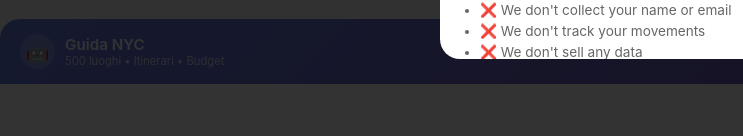
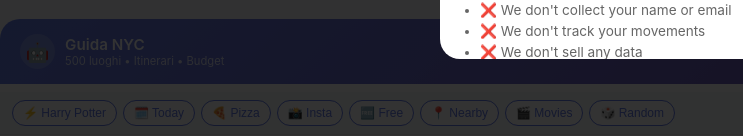
Before and after one commit to Cato1978/nyc-teen-guide, a website: page nyc-teen-app-secure.html in a window 1280 px wide. Shown: the part 661-797 px from the top of the page, 0-743 px from the left. Drawn offline with nearby package versions, Linux system fonts and the light colour scheme.

Commit message:
Add quick action buttons to chatbot for easy suggestions

```diff
--- a/nyc-teen-app-secure.html
+++ b/nyc-teen-app-secure.html
@@ -138,6 +138,9 @@
         .chat-container.open .chat-toggle { transform: rotate(180deg); }
         .chat-body { background: white; height: 350px; display: flex; flex-direction: column; }
         .chat-messages { flex: 1; overflow-y: auto; padding: 15px; display: flex; flex-direction: column; gap: 10px; }
+        .quick-actions { display: flex; flex-wrap: wrap; gap: 6px; padding: 8px 12px; border-bottom: 1px solid #eee; background: #f8f9fa; }
+        .quick-btn { padding: 6px 12px; border-radius: 15px; background: white; border: 1px solid #ddd; font-size: 0.75em; cursor: pointer; transition: all 0.2s; }
+        .quick-btn:hover { background: var(--primary); color: white; border-color: var(--primary); }
         .message { max-width: 85%; padding: 10px 14px; border-radius: 15px; font-size: 0.9em; line-height: 1.4; }
         .message.bot { background: #f0f0f0; align-self: flex-start; border-bottom-left-radius: 5px; }
         .message.user { background: var(--primary); color: white; align-self: flex-end; border-bottom-right-radius: 5px; }
@@ -411,6 +414,16 @@
             <div class="chat-toggle">▲</div>
         </div>
         <div class="chat-body">
+            <div class="quick-actions" id="quickActions">
+                <button class="quick-btn" onclick="quickAsk('⚡ Harry Potter')">⚡ Harry Potter</button>
+                <button class="quick-btn" onclick="quickAsk('🗓️ Today\'s plan')">🗓️ Today</button>
+                <button class="quick-btn" onclick="quickAsk('🍕 Pizza')">🍕 Pizza</button>
+                <button class="quick-btn" onclick="quickAsk('📸 Instagram spots')">📸 Insta</button>
+                <button class="quick-btn" onclick="quickAsk('🆓 Free stuff')">🆓 Free</button>
+                <button class="quick-btn" onclick="quickAsk('📍 Nearby')">📍 Nearby</button>
+                <button class="quick-btn" onclick="quickAsk('🎬 Movies')">🎬 Movies</button>
+                <button class="quick-btn" onclick="quickAsk('🎲 Surprise me')">🎲 Random</button>
+            </div>
             <div class="chat-messages" id="chatMessages"></div>
             <div class="chat-input-area">
                 <input type="text" class="chat-input" id="chatInput" placeholder="Scrivi qui..." onkeypress="if(event.key==='Enter')sendMessage()" autocomplete="off" maxlength="200">
@@ -896,6 +909,16 @@ Per revocare il consenso: Impostazioni → Cancella tutti i dati`);
 
         function toggleChat() { document.getElementById('chatContainer').classList.toggle('open'); }
         function sendQuickMessage(msg) { document.getElementById('chatInput').value = msg; sendMessage(); }
+
+        function quickAsk(msg) {
+            // Open chat if closed
+            const chat = document.getElementById('chatContainer');
+            if (!chat.classList.contains('open')) {
+                chat.classList.add('open');
+            }
+            document.getElementById('chatInput').value = msg;
+            sendMessage();
+        }
 
         function sendMessage() {
             const input = document.getElementById('chatInput');
```
